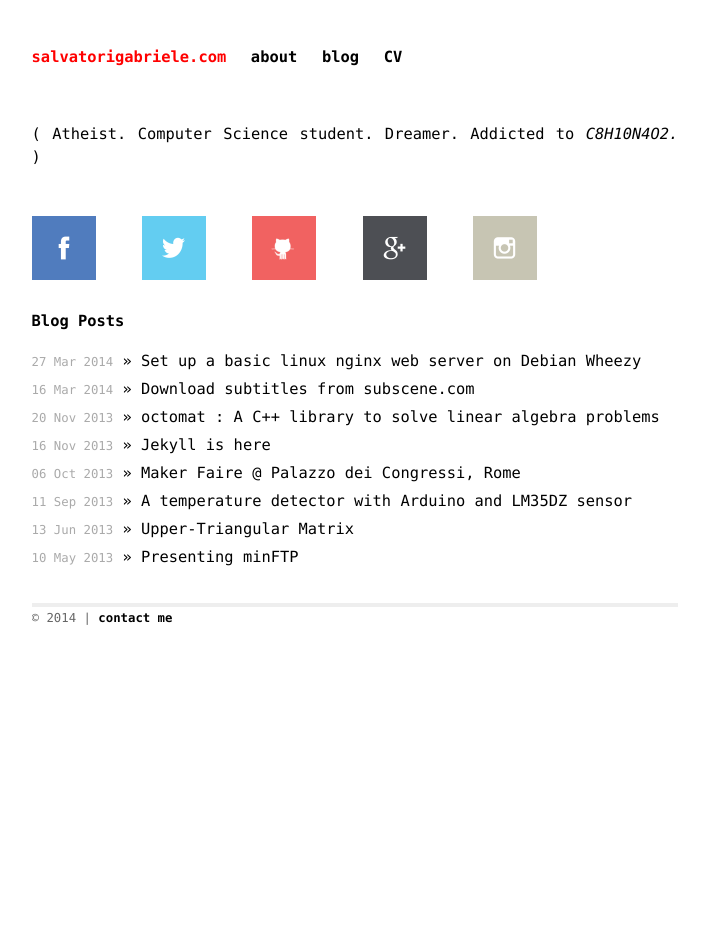
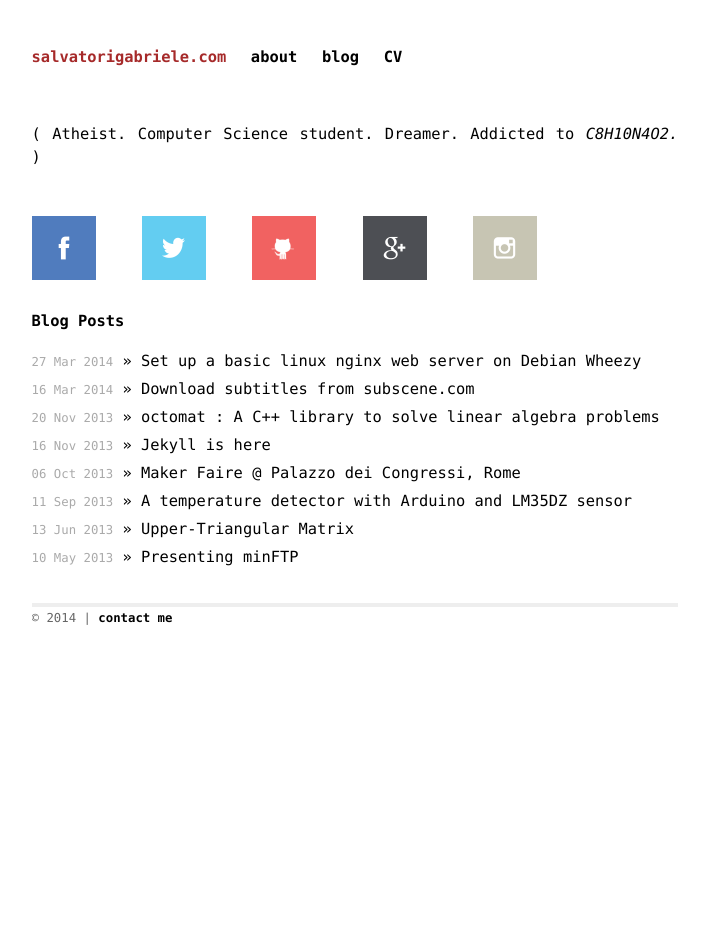
Before and after one commit to gsalvatori/salvatorigabriele.com, a Jekyll site: the page built from index.html, in a window 1280 px wide. Shown: the whole page, without its empty margins (285-994 px from the left). Built offline with Jekyll 4.4.1, drawn with Linux system fonts in a browser that asks for light colours; Markdown is read by kramdown in place of the engine named in the settings.

Commit message:
Update main.css

```diff
--- a/css/main.css
+++ b/css/main.css
@@ -96,7 +96,7 @@ ul.posts {
 }
 
   .site .title a {
-    color: red;
+    color: #A62A2A;
     text-decoration: none;
   }
 
```
